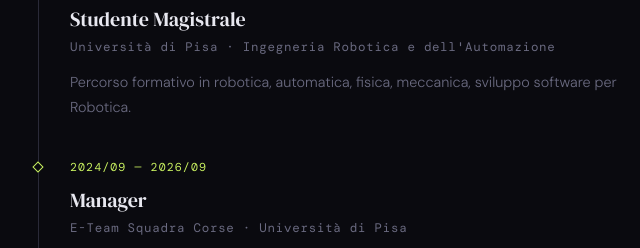
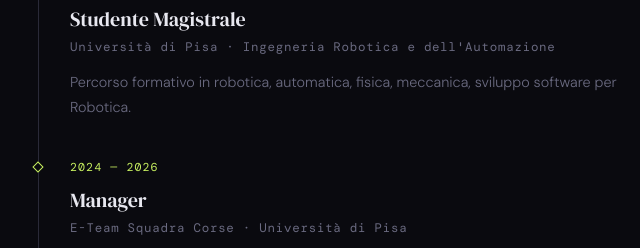
Before and after one commit to learningDane/learningdane.github.io, a plain HTML site: page index.html in a window 1280 px wide. Shown: the part 1642-1890 px from the top of the page, 100-740 px from the left. Drawn offline with nearby package versions, Linux system fonts and the light colour scheme; a web font is replaced by a local one.

```diff
--- a/index.html
+++ b/index.html
@@ -125,7 +125,7 @@
         </div>
 
         <div class="timeline-item fade-in">
-            <div class="timeline-date">2024/09 — 2026/09</div>
+            <div class="timeline-date">2024 — 2026</div>
             <div class="timeline-role">Manager</div>
             <div class="timeline-org">E-Team Squadra Corse · Università di Pisa</div>
             <p class="timeline-desc">
```
